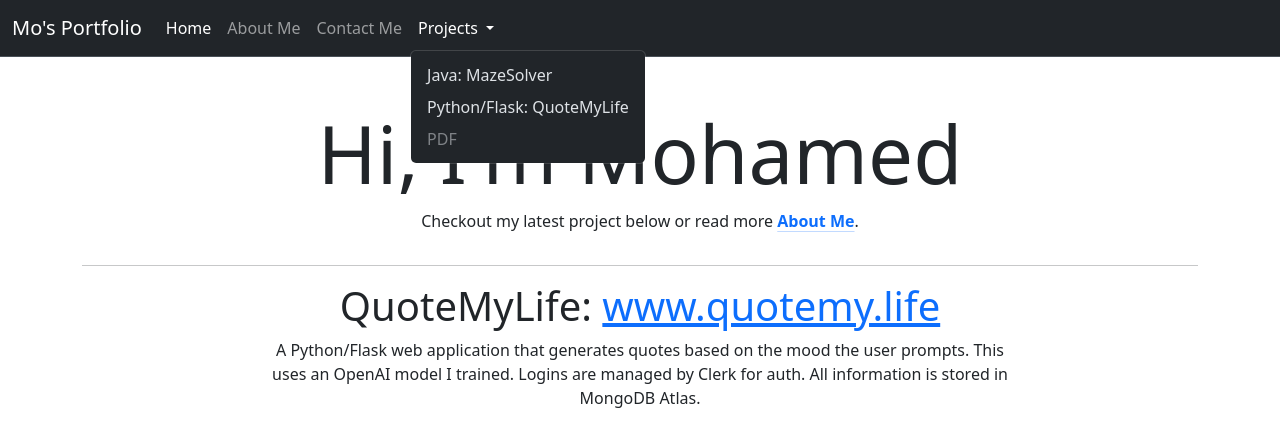
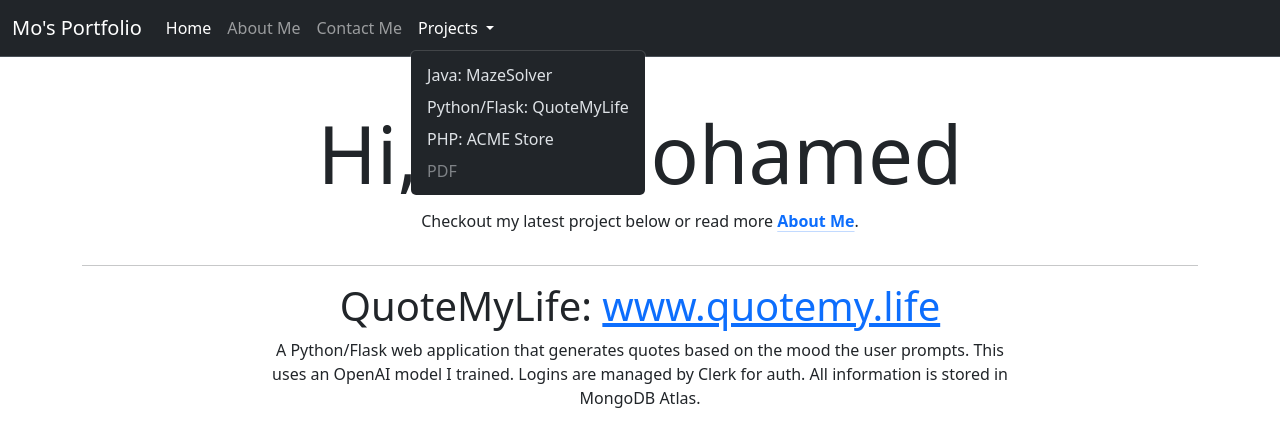
Before and after one commit to mohamedtaee/mohamedtaee.github.io, a plain HTML site: page index.html in a window 1280 px wide. Both pictures are taken after a click on the button "Projects". Shown: the top 445 px of the page. Drawn offline with Linux system fonts and the light colour scheme.

Commit message:
Resolved #1.

```diff
--- a/navbar.html
+++ b/navbar.html
@@ -30,7 +30,15 @@
                                   data-bs-title="Coming soong!">
                             <a class="dropdown-item" href="https://github.com/mohamedtaee/MazeSolverGUI">Java: MazeSolver</a></span>
                         </li>
+
                         <li><a class="dropdown-item" href="https://www.quotemy.life/">Python/Flask: QuoteMyLife</a></li>
+
+                        <li>
+                            <a class="dropdown-item" href="https://mohamedphp.com/csis2440/catalog/index.php">
+                                PHP: ACME Store
+                            </a>
+                        </li>
+
                         <li><span class="d-inline-block" tabindex="0" data-bs-placement="right" data-bs-toggle="tooltip"
                                   data-bs-title="Coming soong!">
                             <a class="dropdown-item disabled" aria-disabled="true" href="#"
```
